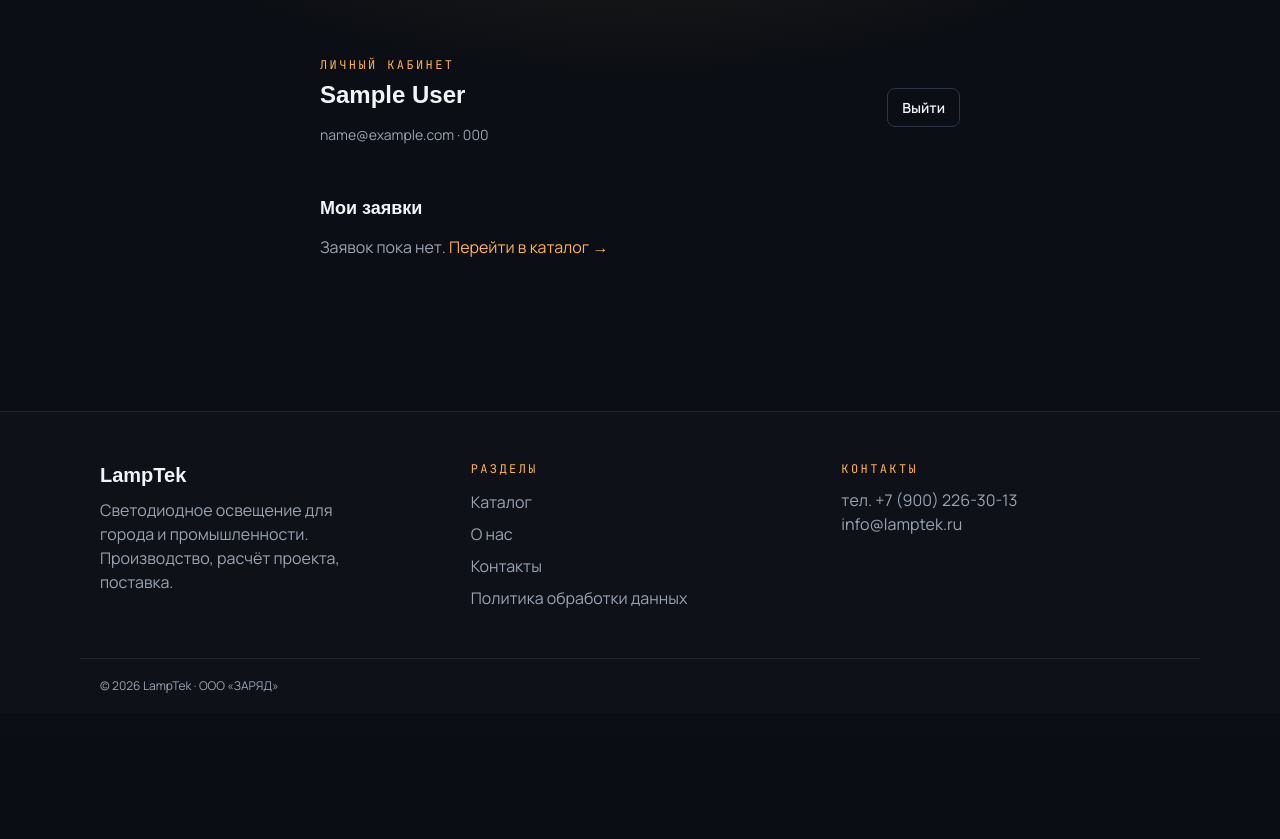
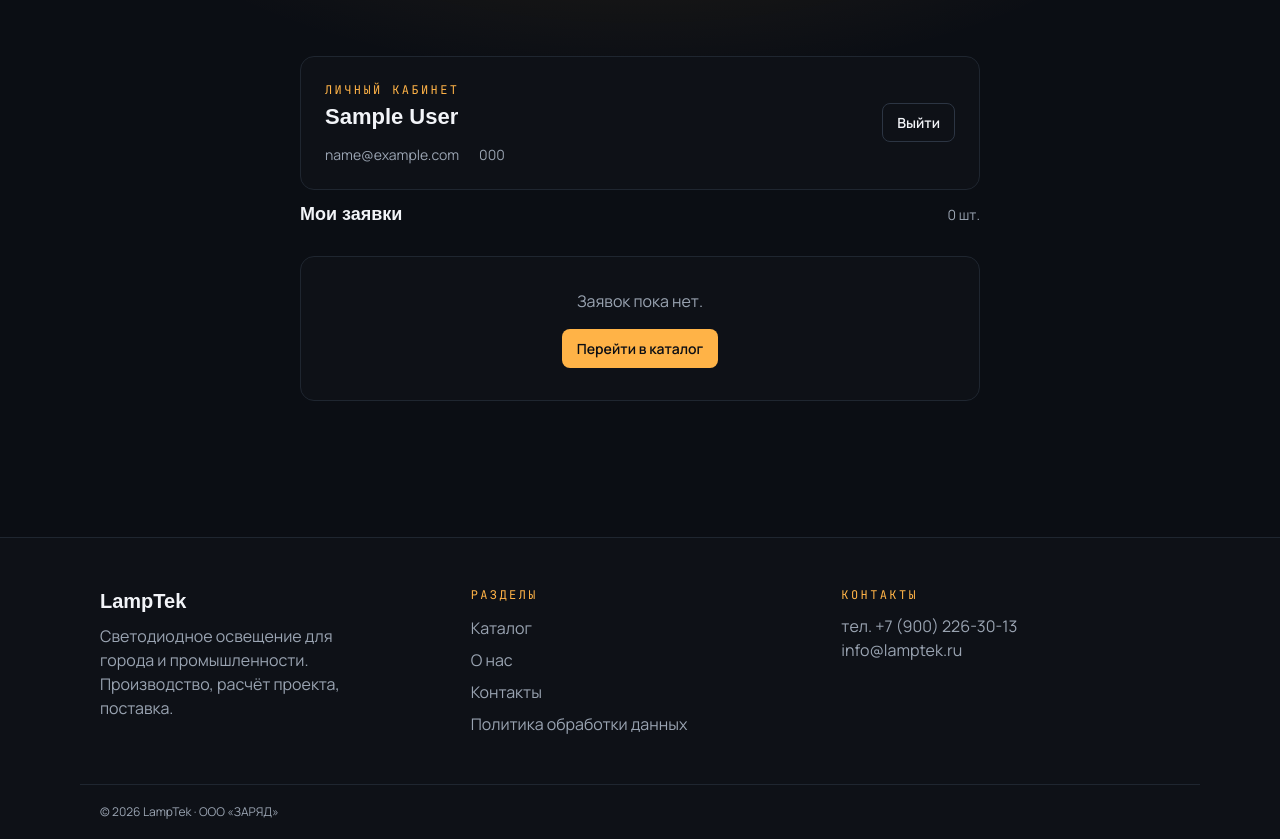
Before and after one commit to Zharkov/lamptek, a Flask app: page /profile in a window 1280 px wide. Shown: the part 65-904 px from the top of the page. Before the commit the page ends 758 px from the top, so only its background shows below. Run offline with Flask 3, Linux system fonts and the light colour scheme; a user stored in the database is signed in; tables that the repository leaves empty hold one stand-in row (values such as "Sample post"); some libraries are stand-ins or nearby versions; some web fonts are replaced.

Commit message:
redesign profile page and leads list

```diff
--- a/templates/profile.html
+++ b/templates/profile.html
@@ -1,44 +1,59 @@
 {% extends 'base.html' %}
 {% block title %}Профиль — LampTek{% endblock %}
 {% block content %}
-<div class="container section" style="max-width:680px">
+<div class="container section" style="max-width:720px">
+
+  <div class="card" style="padding:24px">
     <div class="between">
       <div>
         <div class="eyebrow">Личный кабинет</div>
-      <h1 style="font-size:24px;margin-top:8px">{{ customer.name }}</h1>
-      <p class="muted" style="font-size:14px">{{ customer.email }}{% if customer.phone %} · {{ customer.phone }}{% endif %}</p>
+        <h1 style="font-size:22px;margin-top:6px">{{ customer.name }}</h1>
+        <div style="display:flex;gap:20px;margin-top:6px">
+          <span class="muted" style="font-size:14px">{{ customer.email }}</span>
+          {% if customer.phone %}<span class="muted" style="font-size:14px">{{ customer.phone }}</span>{% endif %}
+        </div>
       </div>
       <a href="{{ url_for('logout_customer') }}" class="btn btn--ghost btn--sm">Выйти</a>
     </div>
+  </div>
 
-  <h2 style="font-size:18px;margin-top:40px">Мои заявки</h2>
+  <div class="between mt32">
+    <h2 style="font-size:18px">Мои заявки</h2>
+    <span class="muted" style="font-size:14px">{{ leads|length }} шт.</span>
+  </div>
+
   {% if leads %}
-  <div class="mt16" style="display:grid;gap:8px">
+  <div class="mt16" style="display:grid;gap:12px">
     {% for l in leads %}
-    <div class="card">
-      <div class="flex">
-        <span class="lead__dot dot-{{ l.status }}"></span>
-        <div style="flex:1">
-          <div style="font-weight:600;font-size:15px">Заявка от {{ l.created_at.strftime('%d.%m.%Y') }}</div>
     {% set items = l.items_json | fromjson %}
+    {% set status_label = 'Новая' if l.status=='new' else ('В работе' if l.status=='called' else 'Закрыта') %}
+    {% set status_color = 'var(--glow)' if l.status=='new' else ('#4caf50' if l.status=='called' else 'var(--muted)') %}
+    <div class="card" style="padding:20px">
+      <div style="display:flex;justify-content:space-between;align-items:flex-start;gap:16px">
+        <div style="font-weight:700;font-size:15px">{{ l.created_at.strftime('%d.%m.%Y') }}</div>
+        <span style="font-size:13px;font-weight:600;color:{{ status_color }};white-space:nowrap;background:color-mix(in srgb,{{ status_color }} 12%,transparent);padding:3px 10px;border-radius:20px">{{ status_label }}</span>
+      </div>
       {% if items %}
-          <ul style="list-style:none;padding:0;margin:8px 0 0;display:grid;gap:4px">
+      <div style="margin-top:12px;display:grid;gap:6px">
         {% for i in items %}
-            <li class="muted" style="font-size:14px">• {{ i.title }} — {{ i.qty }} шт.</li>
+        <div style="display:flex;justify-content:space-between;font-size:14px;padding:8px 12px;background:var(--bg);border-radius:8px">
+          <span>{{ i.title }}</span>
+          <span class="muted">{{ i.qty }} шт.</span>
+        </div>
         {% endfor %}
-          </ul>
+      </div>
       {% endif %}
-          {% if l.comment %}<p class="muted" style="font-size:13px;margin-top:6px">{{ l.comment }}</p>{% endif %}
-        </div>
-        <span class="muted" style="font-size:12px;white-space:nowrap">
-          {{ 'Новая' if l.status=='new' else ('Позвонили' if l.status=='called' else 'Закрыта') }}
-        </span>
-      </div>
+      {% if l.comment %}
+      <p class="muted" style="font-size:13px;margin-top:10px;padding-top:10px;border-top:1px solid var(--border)">{{ l.comment }}</p>
+      {% endif %}
     </div>
     {% endfor %}
   </div>
   {% else %}
-  <p class="muted mt16">Заявок пока нет. <a href="{{ url_for('catalog') }}" style="color:var(--glow)">Перейти в каталог →</a></p>
+  <div class="card mt16" style="padding:32px;text-align:center">
+    <p class="muted" style="margin:0">Заявок пока нет.</p>
+    <a href="{{ url_for('catalog') }}" class="btn btn--glow btn--sm" style="margin-top:16px;display:inline-flex">Перейти в каталог</a>
+  </div>
   {% endif %}
 </div>
 {% endblock %}
```
Lines whose indentation alone changed are shown as unchanged.
